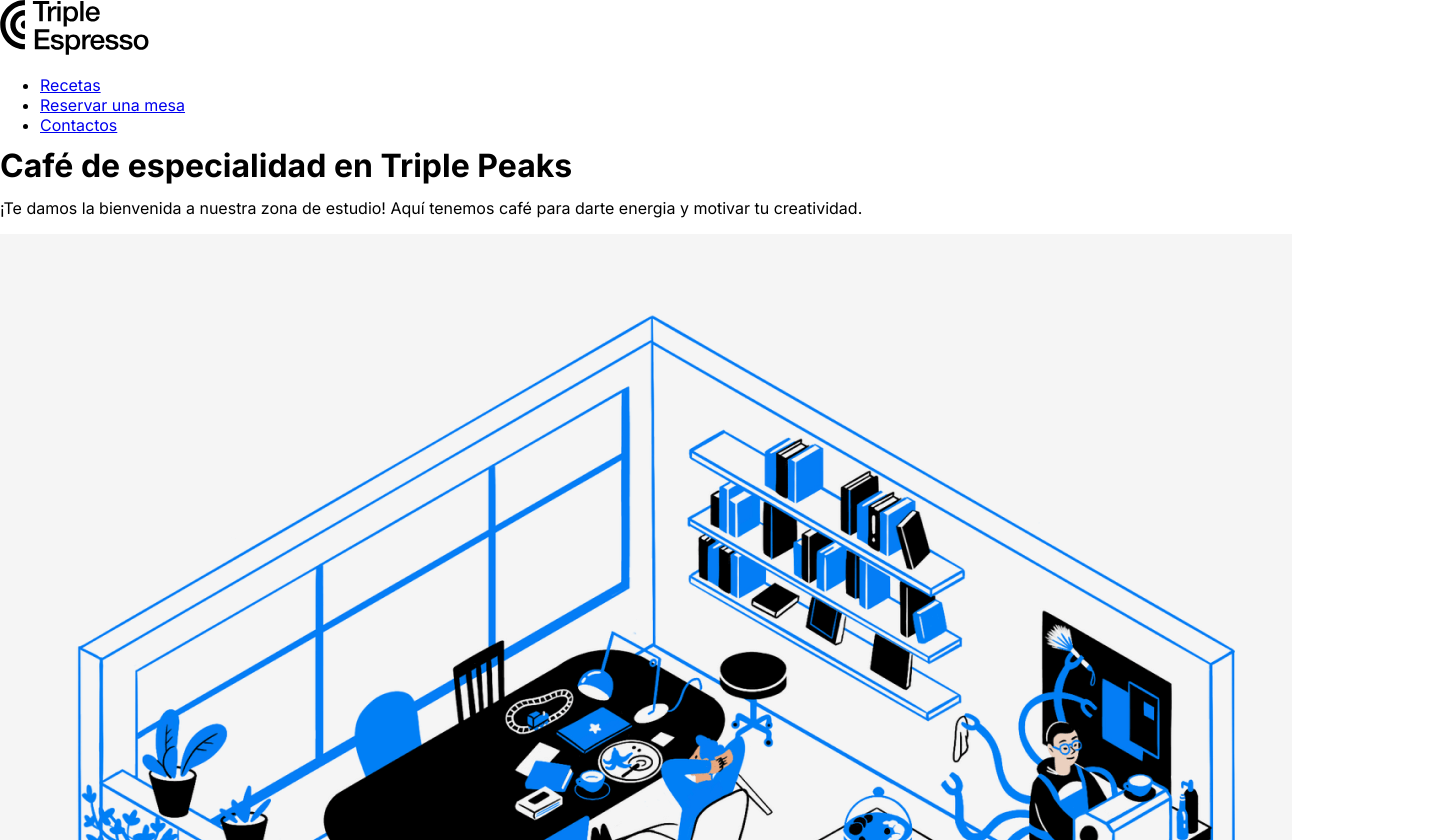
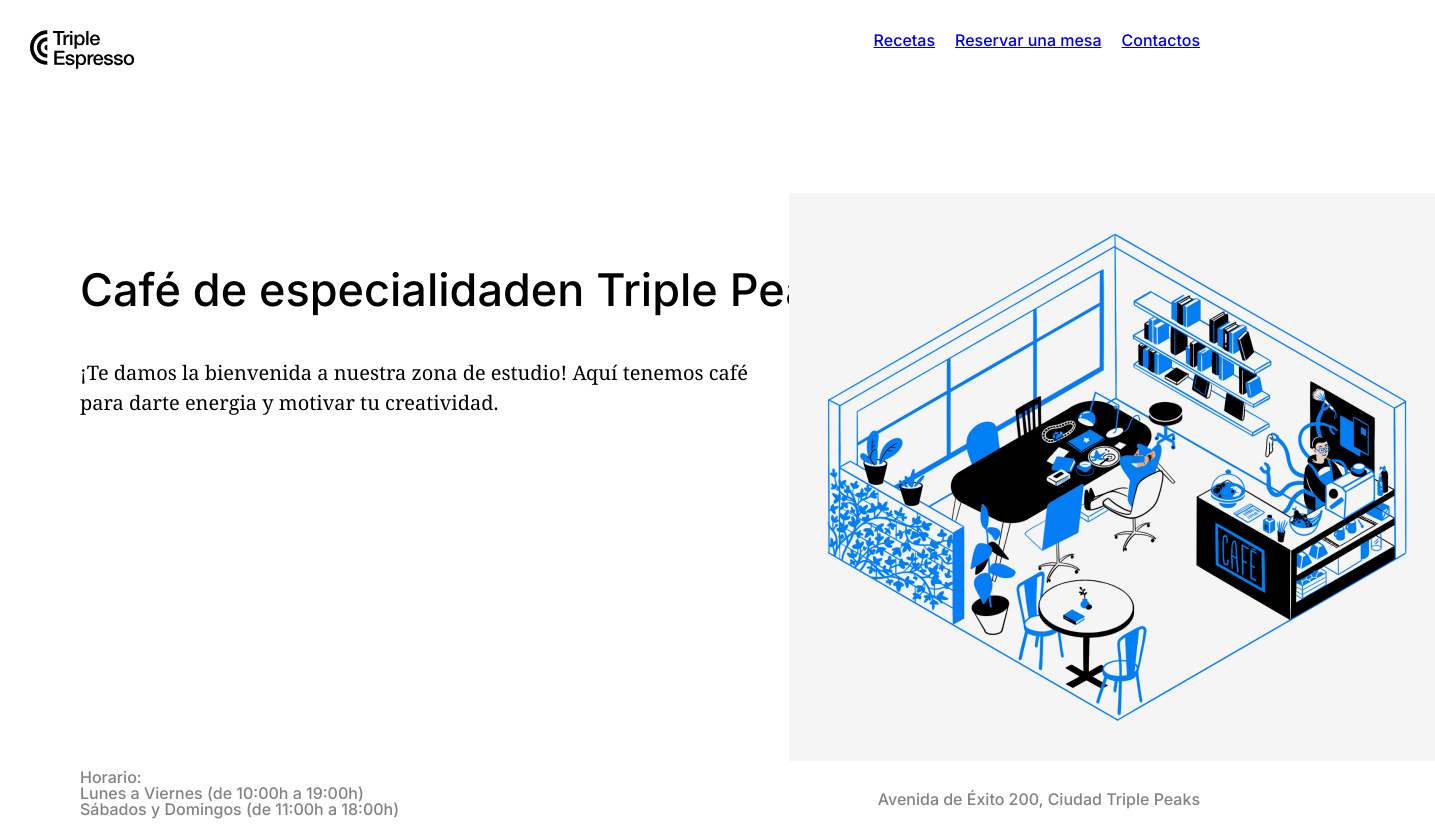
Before and after one commit to Eduardozumaeta/web_project_coffeeshop, a plain HTML site: page index.html in a window 1280 px wide. Shown: the top 840 px of the page, 1435 px wide, since content can reach past the window. Drawn offline with Linux system fonts and the light colour scheme.

Commit message:
sprint 4 parte2

```diff
--- a/index.html
+++ b/index.html
@@ -40,7 +40,11 @@
         </nav>
         <div class="header__content">
           <div>
-            <h1 class="header__title">Café de especialidad en Triple Peaks</h1>
+            <h1 class="header__title">
+              <span class="header__span-accent"
+                >Café&nbsp;de&nbsp;especialidad</span
+              >en&nbsp;Triple&nbsp;Peaks
+            </h1>
             <p class="header__description">
               ¡Te damos la bienvenida a nuestra zona de estudio! Aquí tenemos
               café para darte energia y motivar tu creatividad.
@@ -49,20 +53,24 @@
           <img
             src="./images/inside_coffee_shop.png"
             alt="ilustracion dentro de cafeteria"
-            class="header__imagen"
+            class="header__image"
           />
         </div>
         <div class="header__footer">
-          <p class="header__footer_paragraph">Horario:</p>
-          <p class="header__footer_paragraph">
+          <div class="header__schedules">
+            <p class="header__paragraph">Horario:</p>
+            <p class="header__paragraph">
               Lunes a Viernes (de 10:00h a 19:00h)
             </p>
-          <p class="header__footer_paragraph">
+            <p class="header__paragraph">
               Sábados y Domingos (de 11:00h a 18:00h)
             </p>
-          <p clss="header__address">
+          </div>
+          <div class="header__address">
+            <p class="header__paragraph">
               Avenida de Éxito 200, Ciudad Triple Peaks
             </p>
+          </div>
         </div>
       </header>
       <main class="content">
--- a/pages/index.css
+++ b/pages/index.css
@@ -6,3 +6,98 @@
   font-size: 16px;
   line-height: 20px;
 }
+
+.header {
+  display: flex;
+  flex-direction: column;
+  height: 100vh;
+  min-height: 720px;
+  max-height: 800px;
+}
+
+nav {
+  display: flex;
+  justify-content: space-between;
+}
+
+.nav__logo {
+  width: 105px;
+  height: 39px;
+  margin-top: 30px;
+  margin-left: 30px;
+}
+
+.nav__links {
+  display: flex;
+  list-style-type: none;
+  column-gap: 20px;
+  margin-top: 30px;
+  margin-right: 80px;
+  font-family: "inter";
+  font-style: normal;
+  font-weight: 500;
+  font-size: 16px;
+  line-height: 20px;
+}
+
+.ul {
+  padding: 0;
+}
+
+.header__content {
+  display: flex;
+  justify-content: space-between;
+}
+
+.header__title {
+  font-size: 45px;
+  line-height: 76px;
+  font-weight: 500;
+  max-width: 709px;
+  margin-top: 183px;
+  margin-left: 80px;
+}
+
+.header__description {
+  font-family: "Noto Serif";
+  font-style: normal;
+  font-weight: normal;
+  font-size: 20px;
+  line-height: 30px;
+  max-width: 683px;
+  margin-top: 28px;
+  margin-left: 80px;
+}
+
+.header__image {
+  width: 646px;
+  height: 568px;
+  margin-top: 124px;
+  margin-right: 5px;
+}
+
+.header__footer {
+  margin-top: auto;
+  width: 100%;
+  display: flex;
+  justify-content: space-between;
+  font-family: "inter";
+  font-style: normal;
+  font-weight: 500;
+  font-size: 16px;
+  line-height: 20px;
+  color: #838383;
+}
+
+.header__schedules {
+  line-height: 0%;
+  margin: auto;
+  margin-bottom: 40px;
+  margin-left: 80px;
+}
+
+.header__address {
+  margin: auto;
+  margin-right: 80px;
+  margin-bottom: 40px;
+}
```
Lines whose indentation alone changed are shown as unchanged.
